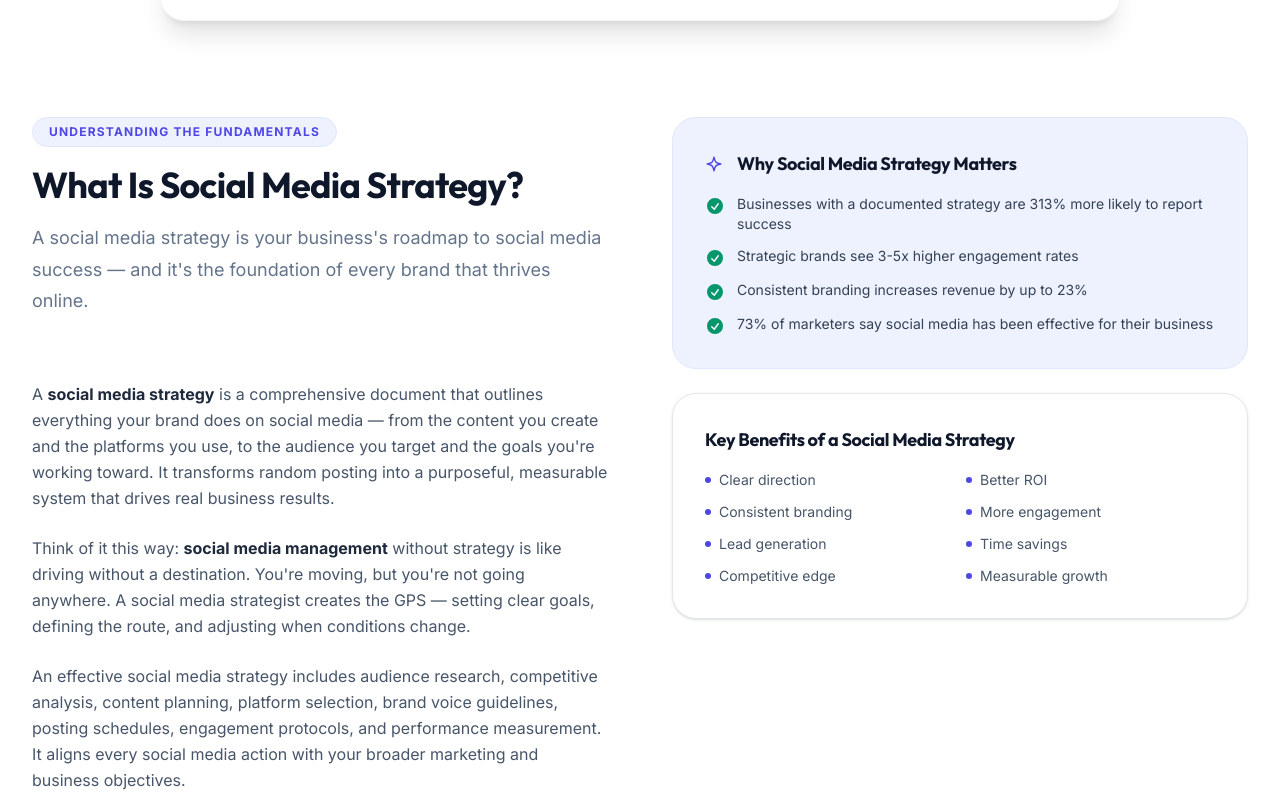
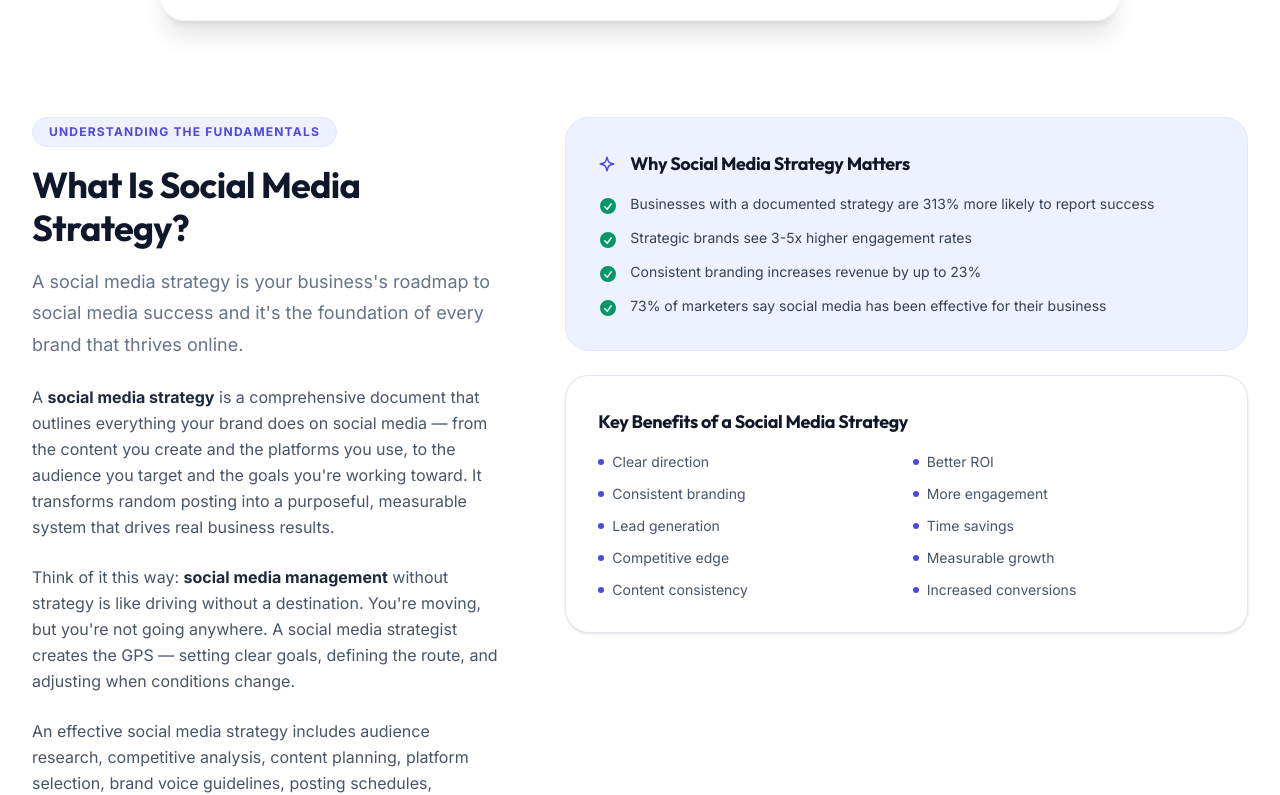
Before and after one commit to farad-alam/Social-Media-Strategist, a Next.js app: page / in a window 1280 px wide. Shown: the part 1195-1990 px from the top of the page. Built offline with nearby package versions, Linux system fonts and the light colour scheme.

Commit message:
style: Apply layout and typography tweaks to Strategy section

```diff
--- a/app/page.tsx
+++ b/app/page.tsx
@@ -632,14 +632,15 @@ export default function HomePage() {
       {/* ===== WHAT IS SOCIAL MEDIA STRATEGY ===== */}
       <section id="what-is-social-media-strategy" className="section-padding">
         <div className="max-w-7xl mx-auto px-4 sm:px-6 lg:px-8">
-          <div className="grid lg:grid-cols-2 gap-12 lg:gap-16 items-start">
-            <ScrollReveal direction="left">
+          <div className="grid lg:grid-cols-12 gap-12 lg:gap-16 items-start">
+            <ScrollReveal direction="left" className="lg:col-span-5">
               <div>
                 <SectionHeading
                   badge="Understanding the Fundamentals"
                   title="What Is Social Media Strategy?"
-                  subtitle="A social media strategy is your business's roadmap to social media success — and it's the foundation of every brand that thrives online."
+                  subtitle="A social media strategy is your business's roadmap to social media success and it's the foundation of every brand that thrives online."
                   centered={false}
+                  className="!mb-6"
                 />
 
                 <div className="space-y-6 text-slate-600 leading-relaxed">
@@ -652,7 +653,7 @@ export default function HomePage() {
                     system that drives real business results.
                   </p>
                   <p>
-                    Think of it this way: <strong className="text-slate-800">social media management</strong> without
+                    Think of it this way: <strong className="text-slate-800">social media management</strong>{" "}without
                     strategy is like driving without a destination. You&apos;re moving,
                     but you&apos;re not going anywhere. A social media strategist creates
                     the GPS — setting clear goals, defining the route, and
@@ -670,7 +671,7 @@ export default function HomePage() {
               </div>
             </ScrollReveal>
 
-            <ScrollReveal direction="right" delay={200}>
+            <ScrollReveal direction="right" delay={200} className="lg:col-span-7">
               <div className="space-y-6">
                 {/* Why It Matters Card */}
                 <div className="bg-primary-50 rounded-2xl p-8 border border-primary-100">
@@ -712,6 +713,8 @@ export default function HomePage() {
                       "Time savings",
                       "Competitive edge",
                       "Measurable growth",
+                      "Content consistency",
+                      "Increased conversions",
                     ].map((benefit, i) => (
                       <div
                         key={i}
```
